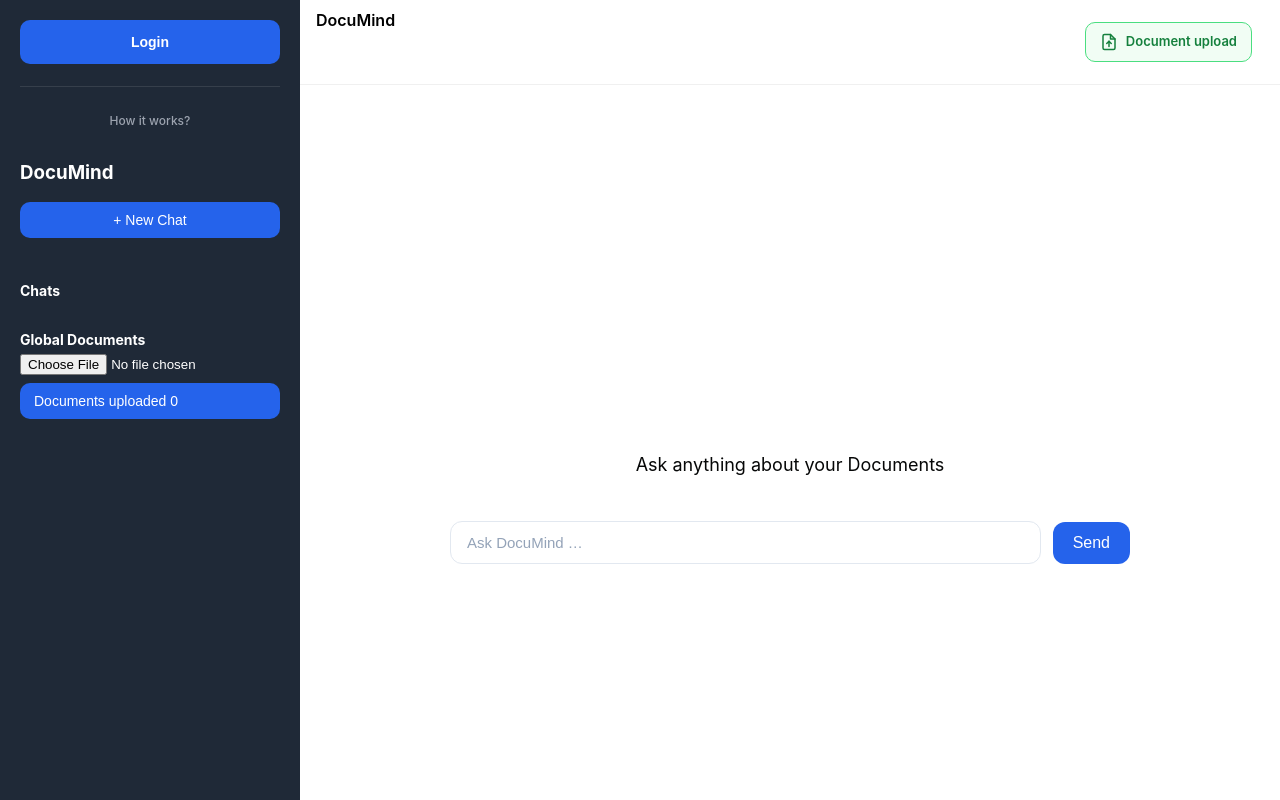
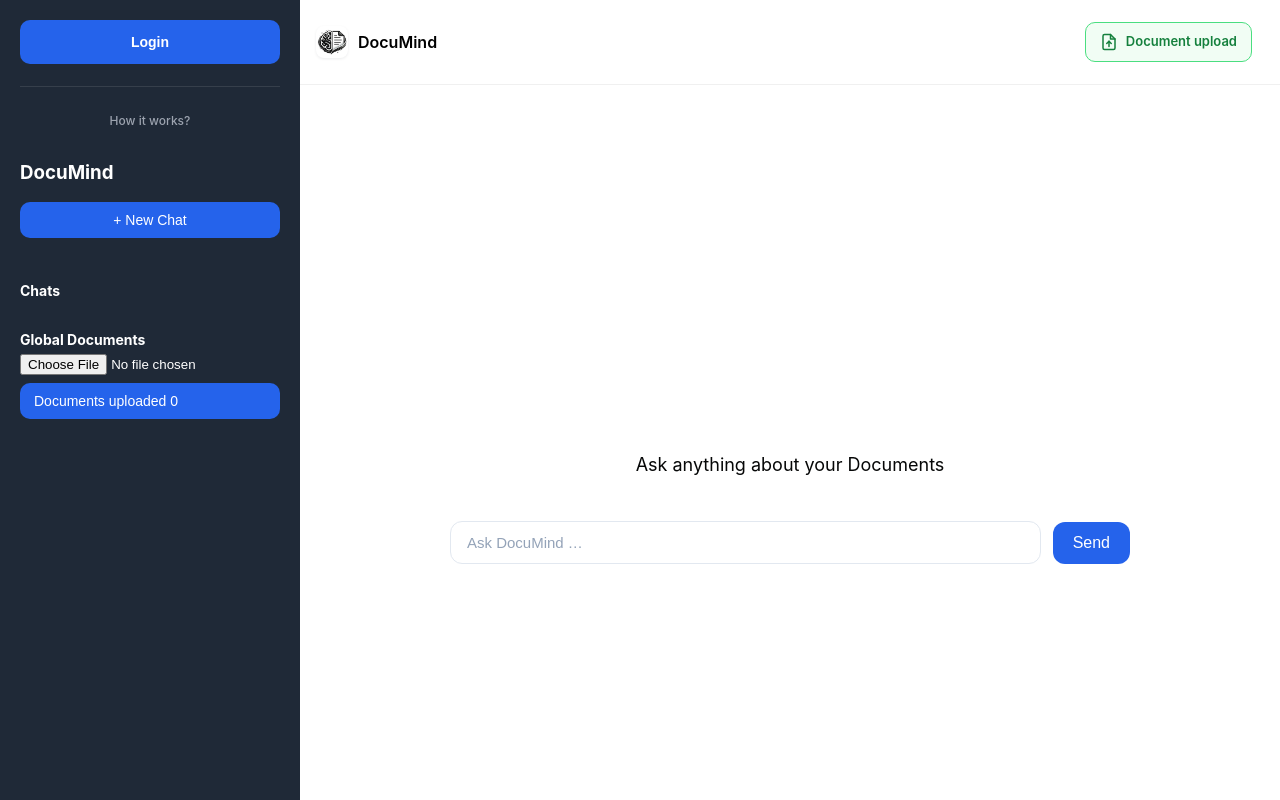
Before and after one commit to Parshant786yadav/LLM_Chatbot_Done, a FastAPI app: page / in a window 1280 px wide. Run offline with FastAPI, Linux system fonts and the light colour scheme; some libraries are stand-ins or nearby versions.

Commit message:
use the  logo in login popup

```diff
--- a/Backend/static/style.css
+++ b/Backend/static/style.css
@@ -1033,8 +1033,7 @@ select,
 /* Header: same at start and after — chat name left, Chat Documents right (like 2nd SS) */
 .chat-container .chat-header {
     display: flex;
-    /* align-items: flex-start; */
-    align-items: start;
+    align-items: center;
     justify-content: space-between;
     gap: 16px;
     padding: 10px 16px;
@@ -1154,12 +1153,32 @@ select,
     border-bottom: 1px solid #ddd;
 }
 
+.chat-header-brand {
+    display: flex;
+    align-items: center;
+    gap: 10px;
+    flex: 1;
+    min-width: 0;
+}
+
+.chat-header-logo {
+    width: 32px;
+    height: 32px;
+    border-radius: 8px;
+    object-fit: cover;
+    flex-shrink: 0;
+    box-shadow: 0 1px 3px rgba(15, 23, 42, 0.08);
+}
+
 .chat-header h3 {
     margin: 0;
     flex: 1;
     min-width: 0;
     font-size: 1rem;
     font-weight: 600;
+    overflow: hidden;
+    text-overflow: ellipsis;
+    white-space: nowrap;
 }
 
 /* Chat Documents panel - upper right, plain (no box lines); wide layout desktop only */
--- a/Backend/templates/index.html
+++ b/Backend/templates/index.html
@@ -116,7 +116,10 @@
                             <span class="sidebar-toggle-dot"></span>
                         </span>
                     </button>
-                    <h3 id="chatTitle">DocuMind</h3>
+                    <div class="chat-header-brand">
+                        <img src="/static/bot-avtar.png?v=1" alt="" class="chat-header-logo" width="32" height="32">
+                        <h3 id="chatTitle">DocuMind</h3>
+                    </div>
                     <div id="chatDocsPanel" class="chat-docs-panel">
                         <div class="chat-docs-panel-inner">
                             <div class="chat-docs-main">
@@ -203,7 +206,7 @@
             <svg width="20" height="20" viewBox="0 0 24 24" fill="none" stroke="currentColor" stroke-width="2" stroke-linecap="round"><path d="M18 6L6 18M6 6l12 12"/></svg>
         </button>
         <div class="login-popup-hero">
-            <div class="login-popup-logo" aria-hidden="true">DM</div>
+            <img src="/static/bot-avtar.png?v=1" alt="" class="login-popup-logo-img" width="40" height="40">
             <h2 id="loginPopupHeading" class="login-popup-brand-title">DocuMind</h2>
             <p class="login-popup-brand-line">Sign in to continue to your workspace</p>
         </div>
```
Also changed, not shown: other parts of Backend/static/style.css (+8 -13 lines), Backend/static/bot-avtar.png (added).
